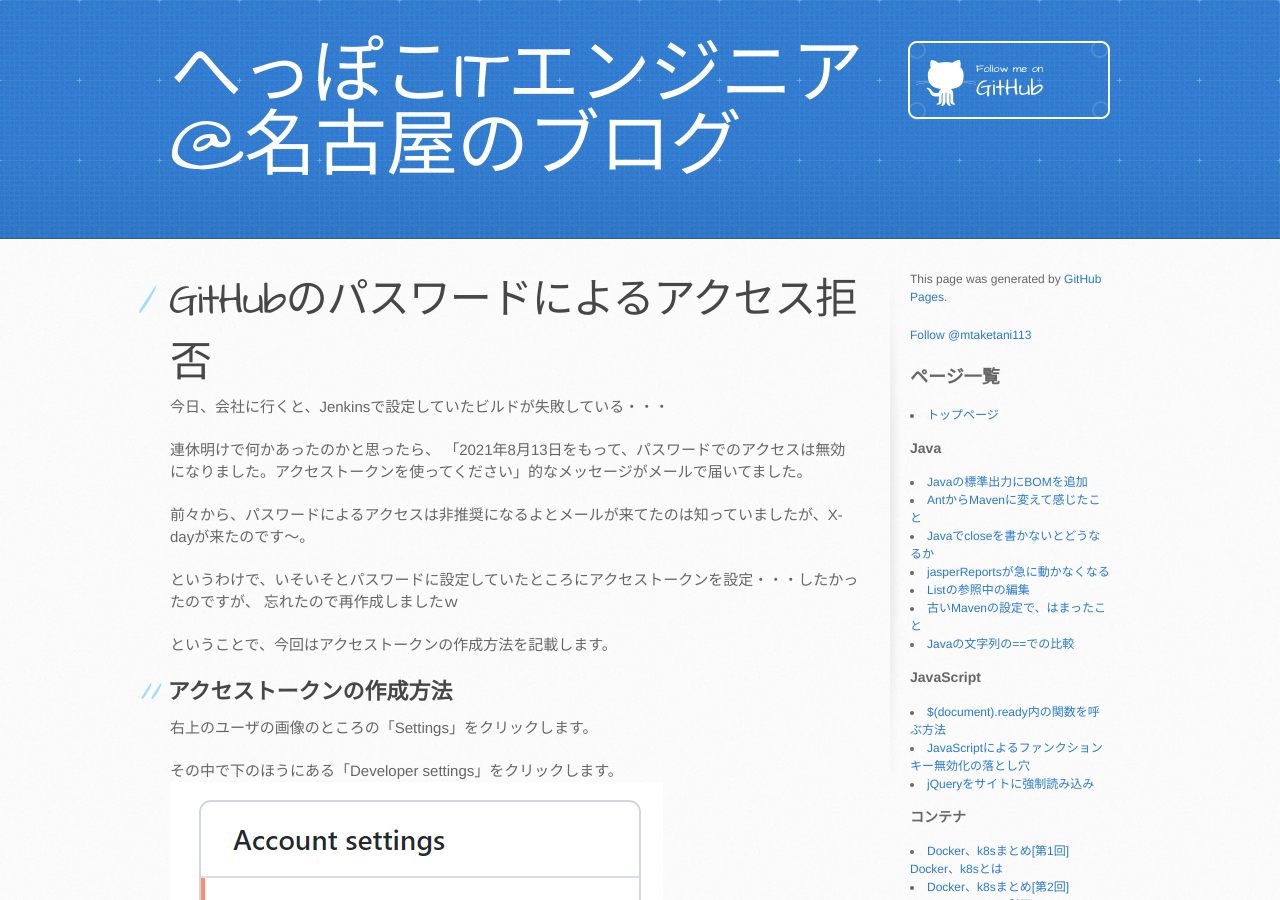
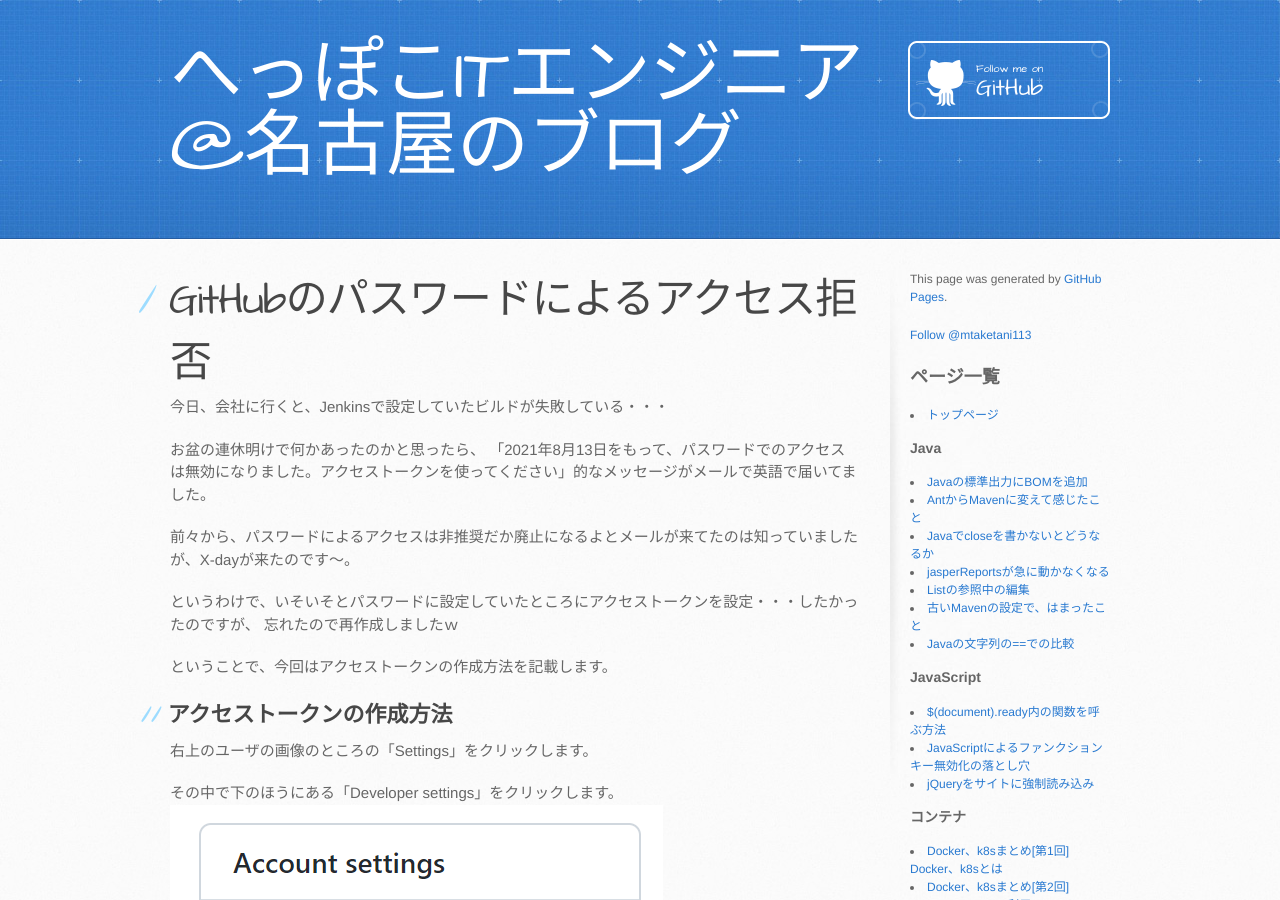
Before and after one commit to mtaketani113/mtaketani113.github.io, a Jekyll site: the page built from it/github/githubPasswordDenied.md, in a window 1280 px wide and 900 px high. Built offline with Jekyll 4.4.1, drawn with Linux system fonts in a browser that asks for light colours; comment, search, counter and statistics services are not loaded; the repository's description, which GitHub fills in, is left out.

Commit message:
文言修正

```diff
--- a/it/github/githubPasswordDenied.md
+++ b/it/github/githubPasswordDenied.md
@@ -7,10 +7,10 @@ category: github
 
 今日、会社に行くと、Jenkinsで設定していたビルドが失敗している・・・
 
-連休明けで何かあったのかと思ったら、
-「2021年8月13日をもって、パスワードでのアクセスは無効になりました。アクセストークンを使ってください」的なメッセージがメールで届いてました。
+お盆の連休明けで何かあったのかと思ったら、
+「2021年8月13日をもって、パスワードでのアクセスは無効になりました。アクセストークンを使ってください」的なメッセージがメールで英語で届いてました。
 
-前々から、パスワードによるアクセスは非推奨になるよとメールが来てたのは知っていましたが、X-dayが来たのです～。
+前々から、パスワードによるアクセスは非推奨だか廃止になるよとメールが来てたのは知っていましたが、X-dayが来たのです～。
 
 というわけで、いそいそとパスワードに設定していたところにアクセストークンを設定・・・したかったのですが、
 忘れたので再作成しましたｗ
```
